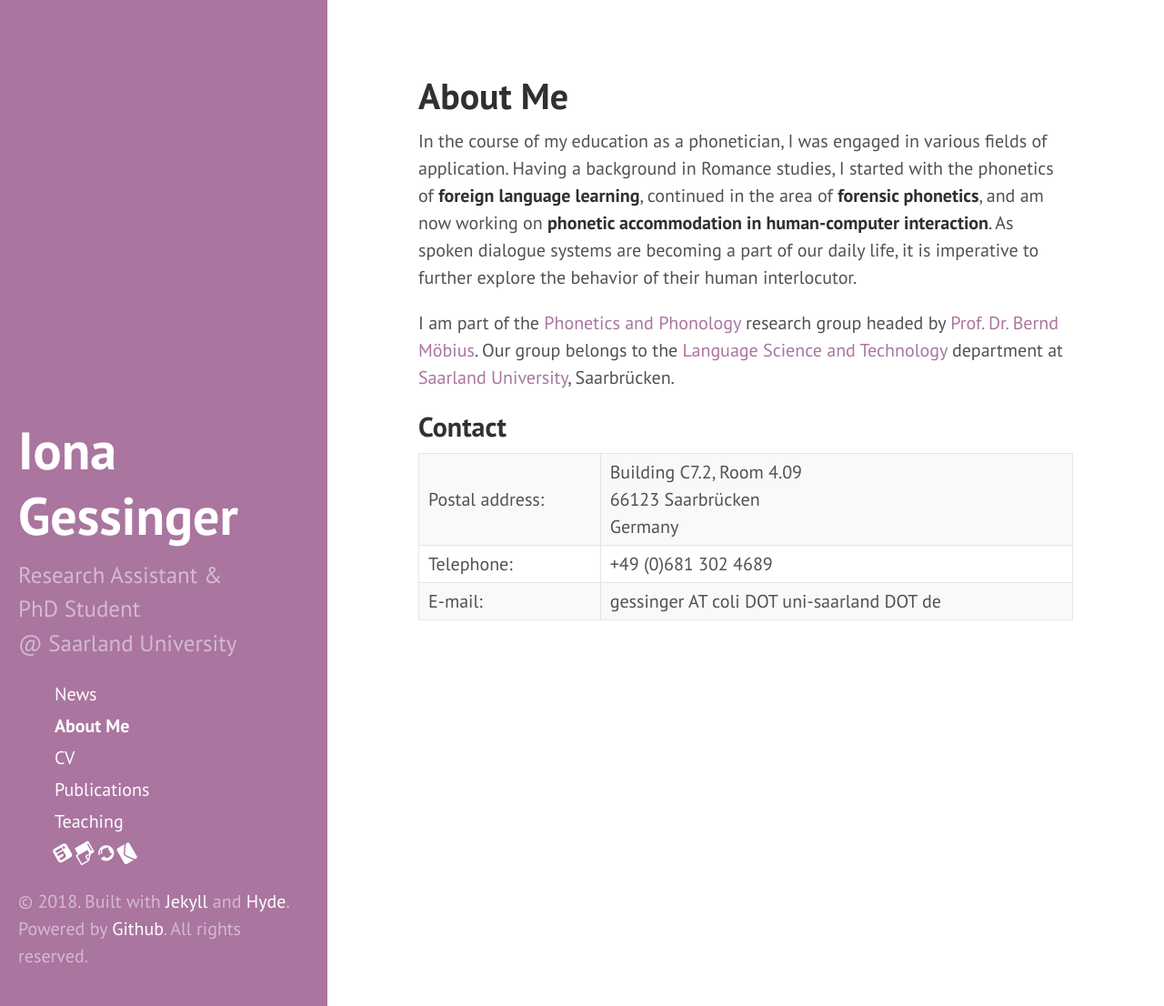
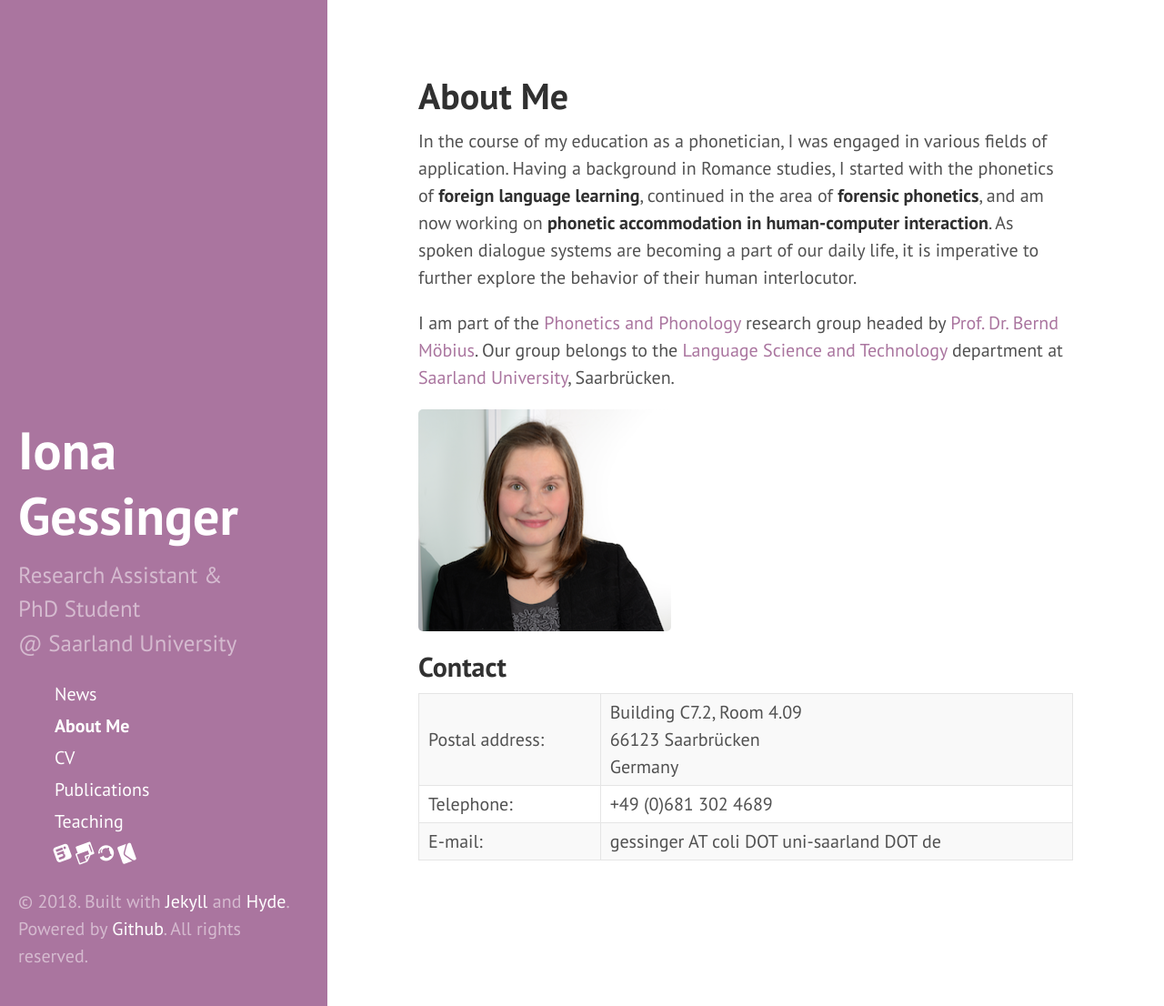
Before and after one commit to ioonaa/ioonaa.github.io, a Jekyll site: the page built from about-me.md, in a window 1280 px wide and 1106 px high. Shown: the whole window at 91% size. Built offline with Jekyll 4.4.1, drawn with Linux system fonts in a browser that asks for light colours; nearby versions of some CDN libraries; Markdown is read by kramdown in place of the engine named in the settings.

Commit message:
include foto

```diff
--- a/about-me.md
+++ b/about-me.md
@@ -10,9 +10,7 @@ In the course of my education as a phonetician, I was engaged in various fields
 
 I am part of the [Phonetics and Phonology](http://www.coli.uni-saarland.de/groups/WB/Phonetics/) research group headed by [Prof. Dr. Bernd Möbius](http://www.coli.uni-saarland.de/~moebius/). Our group belongs to the [Language Science and Technology](https://www.uni-saarland.de/en/department/lst/home.html) department at [Saarland University](https://www.uni-saarland.de/nc/en/home.html), Saarbrücken.
 
-<!-- ![placeholder]({{ site.url }}/images/iona.png "iona.png") -->
-<!-- ![Foto](https://github.com/ioonaa/ioonaa.github.io/blob/master/images/iona.png "iona.png") -->
-
+![Foto](https://github.com/ioonaa/ioonaa.github.io/blob/master/images/iona.png "iona.png")
 
 ## Contact
 <table>
```
